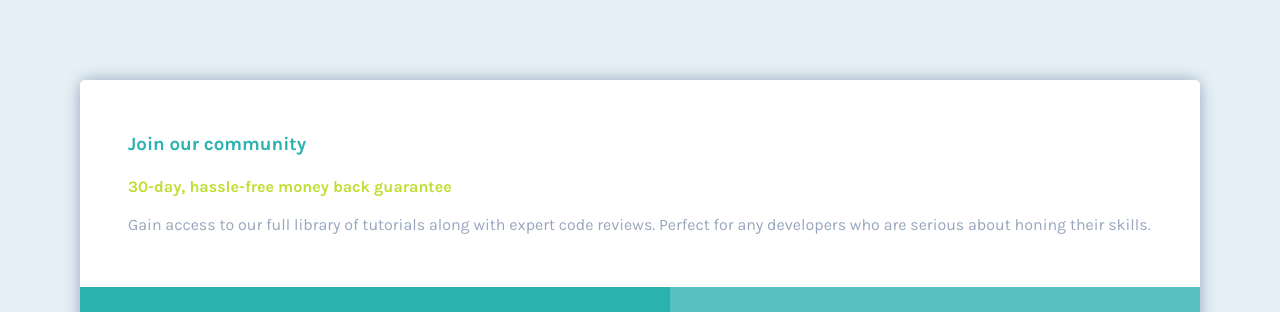
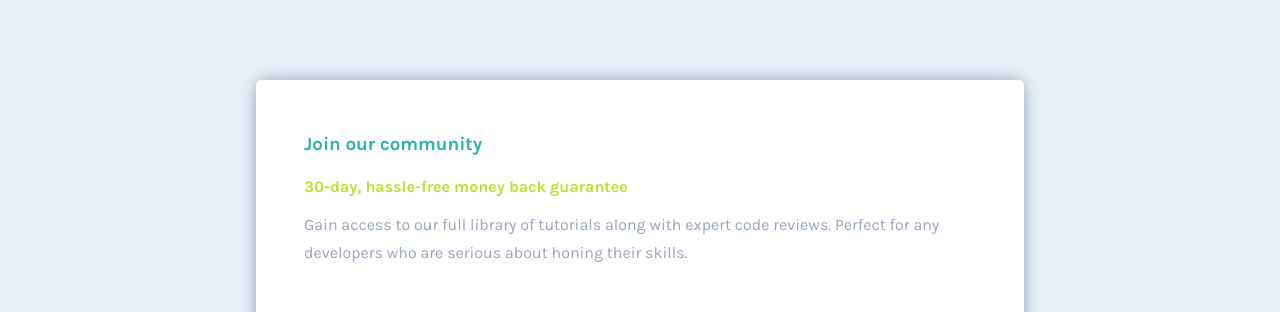
Before and after one commit to SuperSam84/single-price-grid, a plain HTML site: page index.html in a window 1280 px wide. Shown: the top 312 px of the page. Drawn offline with Linux system fonts and the light colour scheme.

Commit message:
grid container size change

```diff
--- a/css/style.css
+++ b/css/style.css
@@ -151,7 +151,7 @@ p.price span{
 
 @media all and (min-width: 768px){
     .container{
-        max-width: 1440px;
+        max-width: 768px;
         grid-template-rows: repeat (2, 1fr);
         grid-template-columns: repeat (2, 1fr);
     }
```
